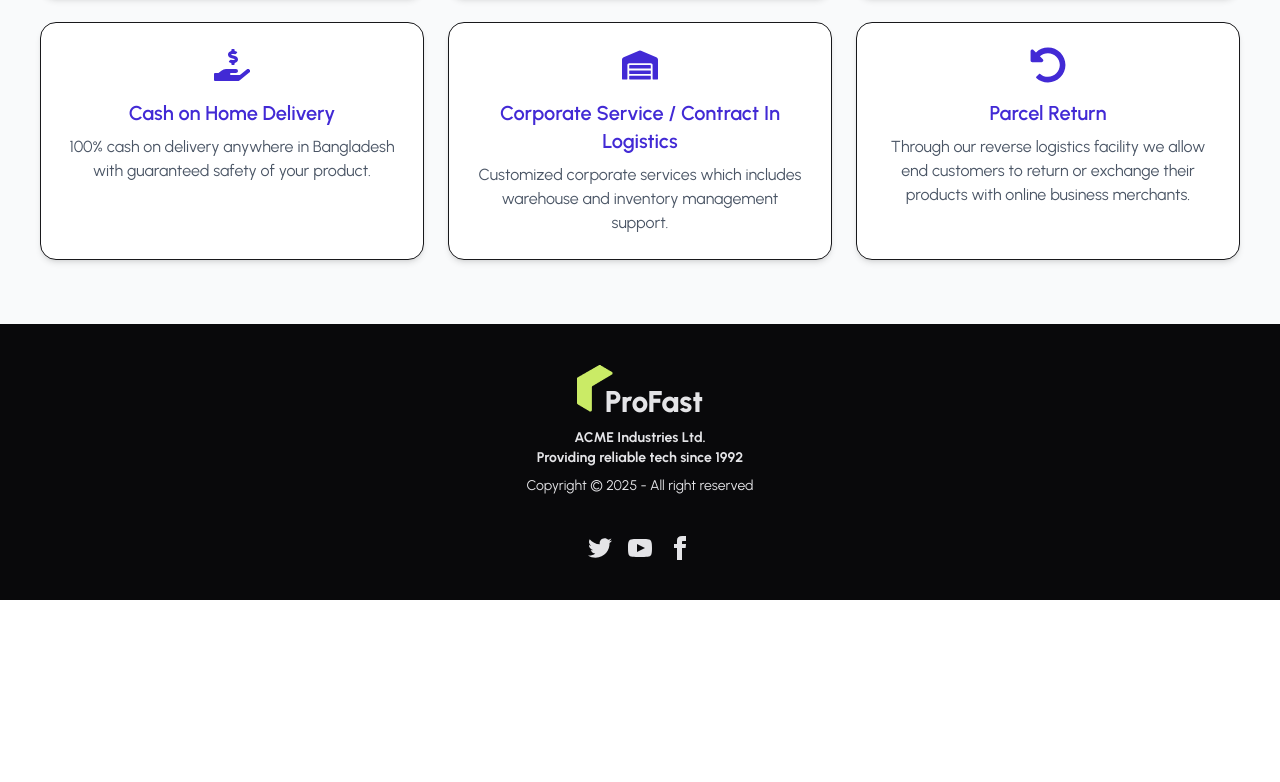
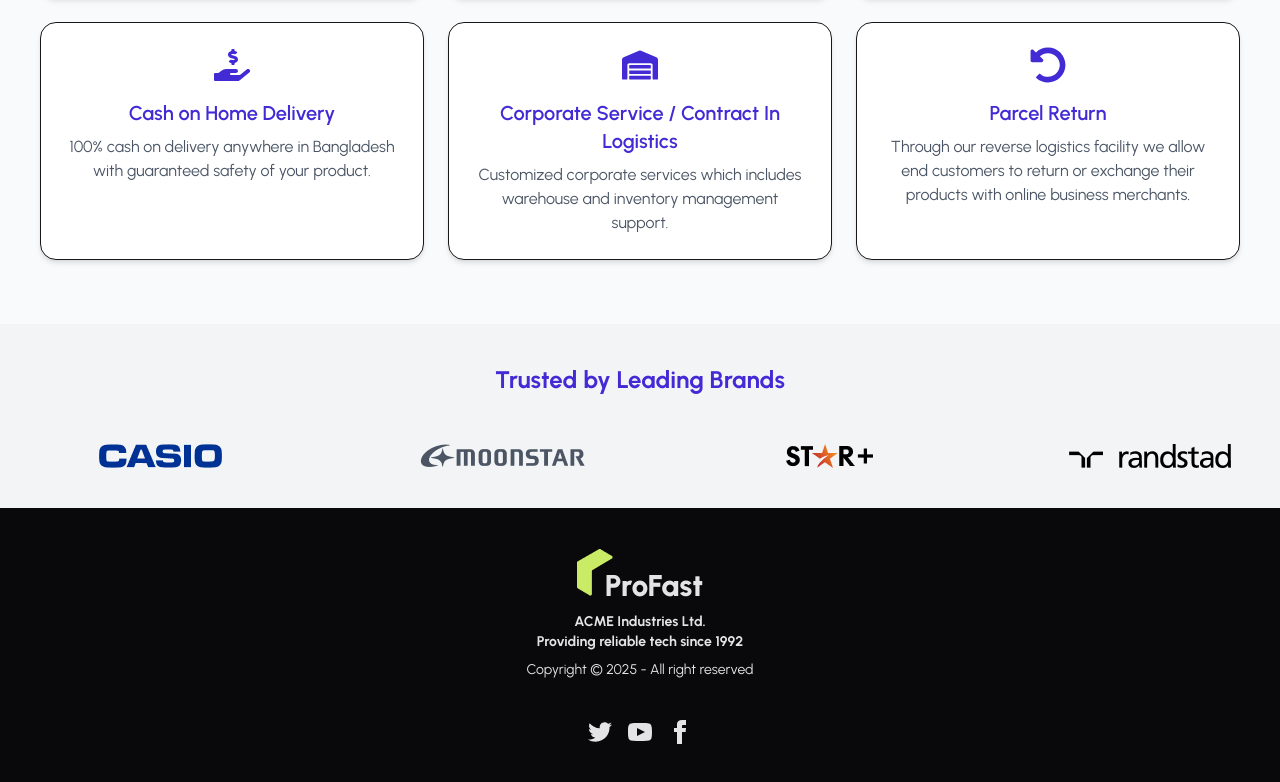
Before and after one commit to Dipok-Kumar-Ray/Zap-shift-ProFast-client-side, a React (Vite) app: page / in a window 1280 px wide. Shown: the part 1083-1865 px from the top of the page. Before the commit the page ends 1683 px from the top, so only its background shows below. Built offline with nearby package versions, Linux system fonts and the light colour scheme.

Commit message:
Added branding logos and marquee implementations

```diff
--- a/src/pages/Home/Home.jsx
+++ b/src/pages/Home/Home.jsx
@@ -8,7 +8,7 @@
         <div>
            <Banner/>
            <Services/>
-           {/* <ClientLogosMarquee/> */}
+           <ClientLogosMarquee/>
         </div>
     );
 };
--- a/src/pages/clientLogosMarquee/ClientLogosMarquee.jsx
+++ b/src/pages/clientLogosMarquee/ClientLogosMarquee.jsx
@@ -0,0 +1,32 @@
+import React from 'react';
+import Marquee from 'react-fast-marquee';
+
+// import your logos
+import amazon from '../../../src/assets/brands/amazon.png';
+import casio from '../../../src/assets/brands/casio.png';
+import moonstar from '../../../src/assets/brands/moonstar.png';
+import  randstad from '../../../src/assets/brands/randstad.png';
+import start from '../../../src/assets/brands/start.png';
+import people from '../../../src/assets/brands/start-people 1.png'
+
+const logos = [amazon, casio, moonstar, start, randstad, people];
+
+const ClientLogosMarquee = () => {
+  return (
+    <section className="py-10 bg-gray-100">
+      <div className="max-w-7xl mx-auto px-4">
+        <h2 className="text-2xl text-primary font-bold text-center mb-12">Trusted by Leading Brands</h2>
+
+        <Marquee pauseOnHover speed={50} gradient={false}>
+          {logos.map((logo, idx) => (
+            <div key={idx} className="mx-24 flex items-center">
+              <img src={logo} alt={`Client Logo ${idx + 1}`} className="h-6 object-contain" />
+            </div>
+          ))}
+        </Marquee>
+      </div>
+    </section>
+  );
+};
+
+export default ClientLogosMarquee;
```
